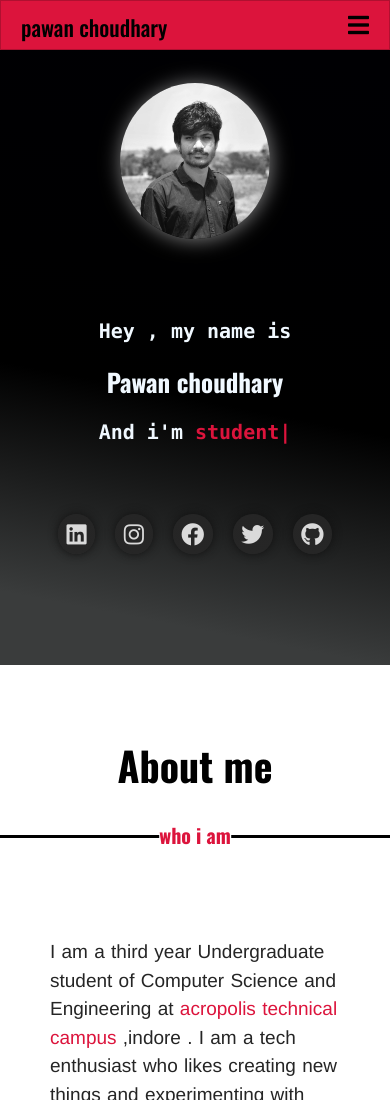
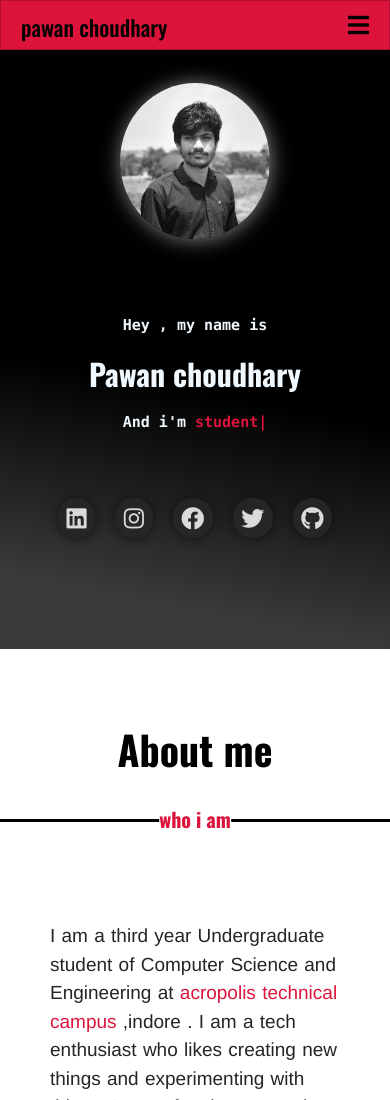
Before and after one commit to pawan-choudhary98/pawan-choudhary-portfolio, a plain HTML site: page index.html in a window 390 px wide. Shown: the top 1100 px of the page. Drawn offline with nearby package versions, Linux system fonts and the light colour scheme.

Commit message:
Update style.css

```diff
--- a/css/style.css
+++ b/css/style.css
@@ -640,8 +640,12 @@ img {
 
 @media screen and (max-width:768px) {
 .name-section h1 {
+                  font-size: 3rem;
+}
+.name-section h2 {
+    padding: .7rem;
+    font-size: 1.5rem;
 
-font-size: 2.5rem;
 }
 
 
```
